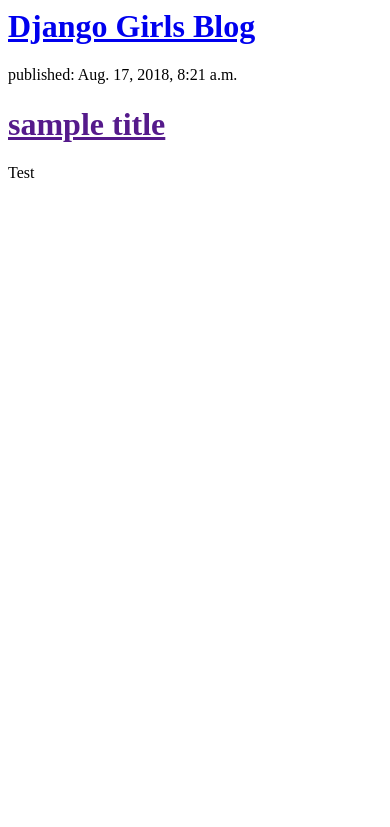
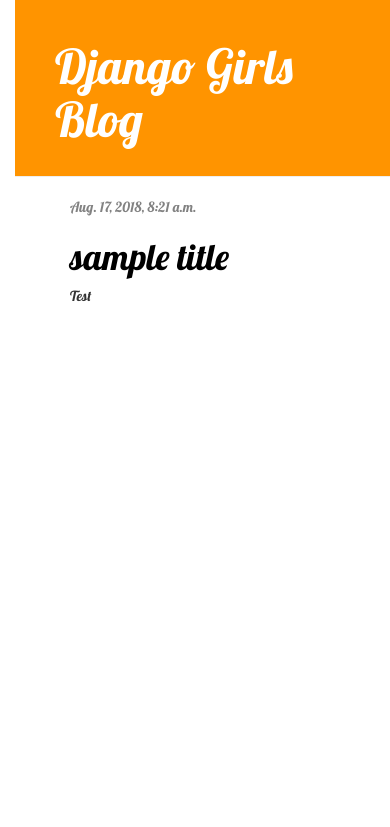
Before and after one commit to Niteshsharma1009/myblog, a Django app: page / in a window 390 px wide. Shown: the top 827 px of the page. Run offline with Django 3.2, Linux system fonts and the light colour scheme; data comes from the database, SQL or seed files in the repository; some libraries are stand-ins or nearby versions.

Commit message:
Added view and template for detailed blog post as well as CSS for the site.

```diff
--- /dev/null
+++ b/blog/static/css/blog.css
@@ -0,0 +1,53 @@
+h1 a {
+    color: #FCA205;
+}
+body {
+    padding-left: 15px;
+    font-family: 'Lobster';
+}
+.page-header {
+    background-color: #ff9400;
+    margin-top: 0;
+    padding: 20px 20px 20px 40px;
+}
+
+.page-header h1, .page-header h1 a, .page-header h1 a:visited, .page-header h1 a:active {
+    color: #ffffff;
+    font-size: 36pt;
+    text-decoration: none;
+}
+
+.content {
+    margin-left: 40px;
+}
+
+h1, h2, h3, h4 {
+    font-family: 'Lobster', cursive;
+}
+
+.date {
+    color: #828282;
+}
+
+.save {
+    float: right;
+}
+
+.post-form textarea, .post-form input {
+    width: 100%;
+}
+
+.top-menu, .top-menu:hover, .top-menu:visited {
+    color: #ffffff;
+    float: right;
+    font-size: 26pt;
+    margin-right: 20px;
+}
+
+.post {
+    margin-bottom: 70px;
+}
+
+.post h1 a, .post h1 a:visited {
+    color: #000000;
+}
--- /dev/null
+++ b/blog/templates/blog/base.html
@@ -0,0 +1,23 @@
+{% load static %}
+<html>
+    <head>
+        <title>Django Girls blog</title>
+        <link rel="stylesheet" href="//maxcdn.bootstrapcdn.com/bootstrap/3.2.0/css/bootstrap.min.css">
+        <link rel="stylesheet" href="//maxcdn.bootstrapcdn.com/bootstrap/3.2.0/css/bootstrap-theme.min.css">
+        <link href='//fonts.googleapis.com/css?family=Lobster&subset=latin,latin-ext' rel='stylesheet' type='text/css'>
+        <link rel="stylesheet" href="{% static 'css/blog.css' %}">
+    </head>
+    <body>
+    <div class="page-header">
+        <h1><a href="/">Django Girls Blog</a></h1>
+    </div>
+    <div class="content container">
+        <div class="row">
+            <div class="col-md-8">
+            {% block content %}
+            {% endblock %}
+            </div>
+        </div>
+    </div>
+</body>
+</html>
--- a/blog/templates/blog/post_list.html
+++ b/blog/templates/blog/post_list.html
@@ -1,18 +1,20 @@
 <html>
 <head>
-        <title>Django Girls blog</title>
+
 </head>
 <body>
-<div>
-    <h1><a href="/">Django Girls Blog</a></h1>
+ {% extends 'blog/base.html' %}
+
+{% block content %}
+    {% for post in posts %}
+        <div class="post">
+            <div class="date">
+                {{ post.published_date }}
             </div>
-
-{% for post in posts %}
-    <div>
-        <p>published: {{ post.published_date }}</p>
-        <h1><a href="">{{ post.title }}</a></h1>
+         <h1><a href="{% url 'post_detail' pk=post.pk %}">{{ post.title }}</a></h1>
             <p>{{ post.text|linebreaksbr }}</p>
         </div>
     {% endfor %}
+{% endblock %}
 </body>
 </html>
--- a/blog/urls.py
+++ b/blog/urls.py
@@ -2,4 +2,5 @@
 from . import views
 urlpatterns = [
     path('', views.post_list, name='post_list'),
+    path('post/<int:pk>/', views.post_detail, name='post_detail'),
 ]
--- a/blog/views.py
+++ b/blog/views.py
@@ -1,15 +1,11 @@
-# from django.shortcuts import render
-# from django.utils import timezone
-# from .models import Post
-
-# def post_list(request):
-# 	posts=Post.objects.filter(published_date__lte=timezone.now()).order_by('published_date')
-# 	return render(request, 'blog/post_list.html', {})
-
-from django.shortcuts import render
+from django.shortcuts import render,get_object_or_404
 from django.utils import timezone
 from .models import Post
 
 def post_list(request):
-    posts = Post.objects.filter(published_date__lte=timezone.now()).order_by('published_date')
-    return render(request, 'blog/post_list.html', {'posts': posts})
+	posts = Post.objects.filter(published_date__lte=timezone.now()).order_by('published_date')
+	return render(request, 'blog/post_list.html', {'posts': posts})
+
+def post_detail(request, pk):
+    post = get_object_or_404(Post, pk=pk)
+    return render(request, 'blog/post_detail.html', {'post': post})
```
Also changed, not shown: blog/templates/blog/post_detail.html (added, +13 -0 lines). Lines whose indentation alone changed are shown as unchanged.
